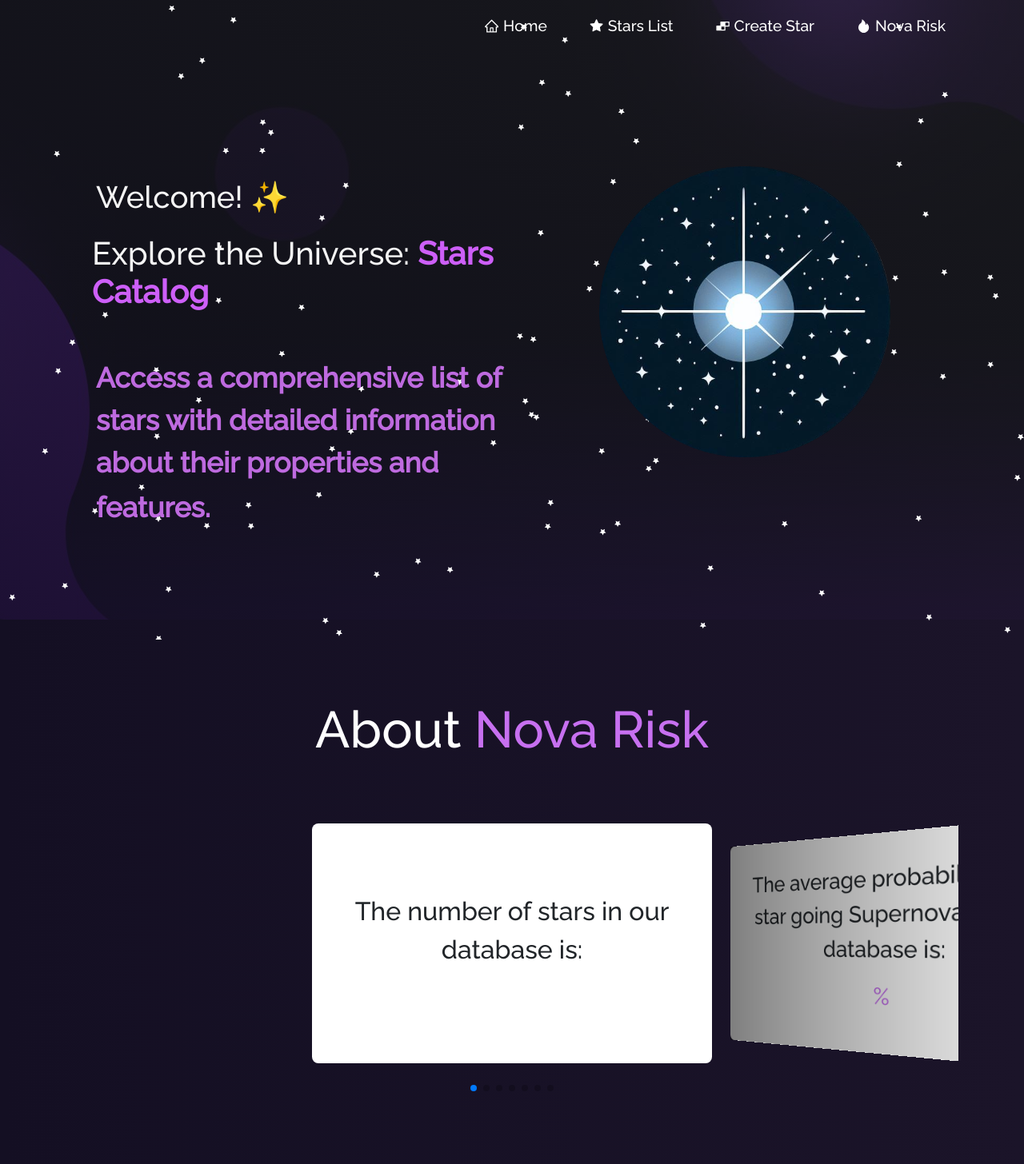
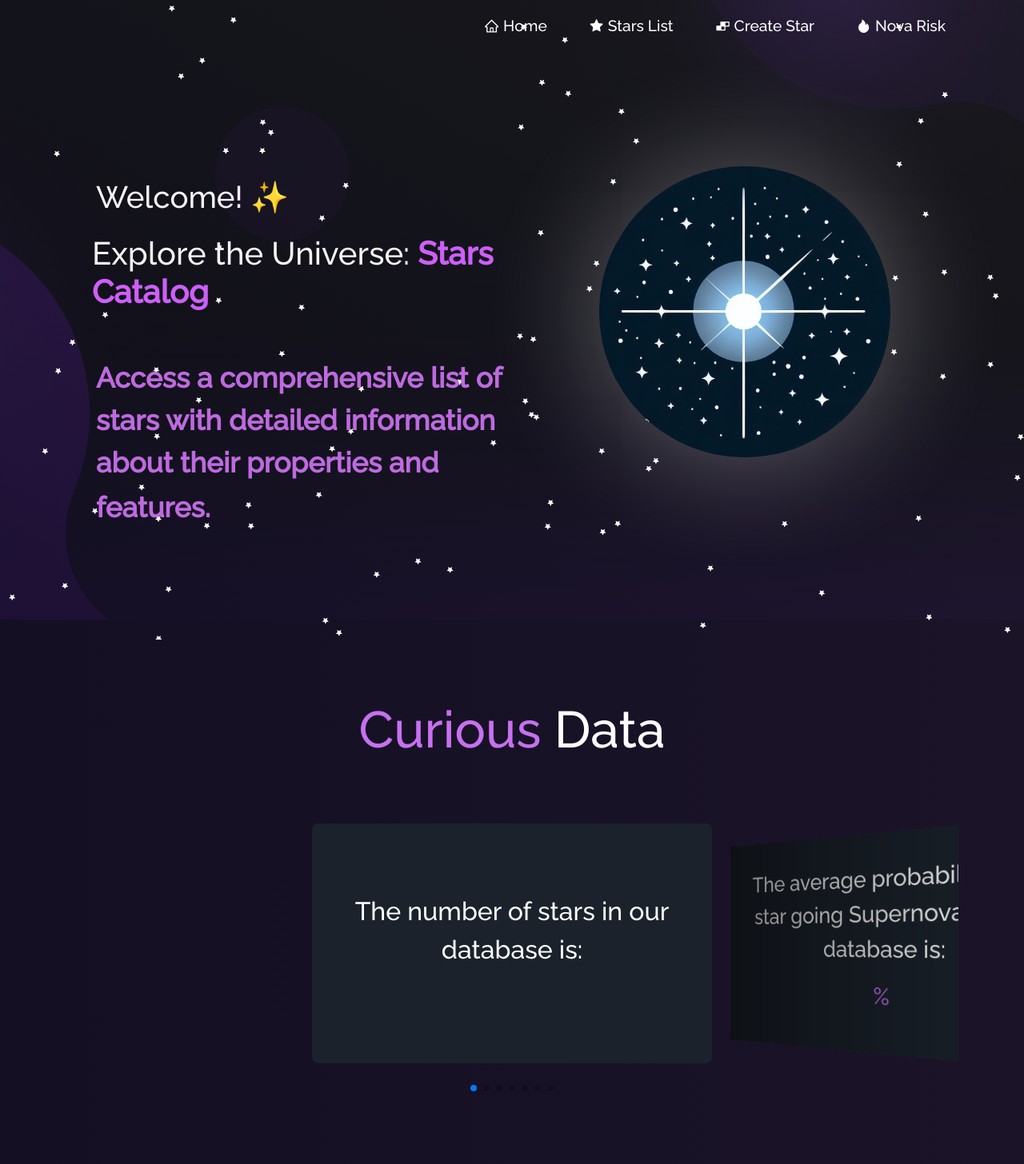
Before and after one commit to EndymionK/Nova-risk, a React (Create React App) app in the folder Nova-risk-front-V2/: page / in a window 1280 px wide. Shown: the top 1456 px of the page at 80% size. Built offline with nearby package versions, Linux system fonts and the light colour scheme; no server answers; what react-three-fiber would draw is missing.

Commit message:
Mejorando detalles

```diff
--- a/Nova-risk-front-V2/src/components/Home/Home2.js
+++ b/Nova-risk-front-V2/src/components/Home/Home2.js
@@ -9,7 +9,7 @@ function Home2() {
       <Container>
         <Row md={8} className="home-about-description">
           <h1 style={{ fontSize: "4em" }}>
-            About <span className="purple"> Nova Risk </span>
+            <span className="purple"> Curious </span> Data
           </h1>
         </Row>
         <SwiperText />
--- a/Nova-risk-front-V2/src/components/Home/SwiperText.js
+++ b/Nova-risk-front-V2/src/components/Home/SwiperText.js
@@ -1,5 +1,5 @@
 import { Swiper, SwiperSlide } from 'swiper/react';
-import { EffectCoverflow, Pagination } from 'swiper/modules';
+import { EffectCoverflow, Pagination, Keyboard } from 'swiper/modules';
 import { curiousData } from '../../Services/Services';
 import 'swiper/css';
 import 'swiper/css/effect-coverflow';
@@ -28,6 +28,7 @@ export default function SwiperText() {
         grabCursor={true}
         centeredSlides={true}
         slidesPerView={'auto'}
+        keyboard={{enabled:true,}}
         coverflowEffect={{
           rotate: 50,
           stretch: 0,
@@ -35,8 +36,8 @@ export default function SwiperText() {
           modifier: 1,
           slideShadows: true,
         }}
-        pagination={true}
-        modules={[EffectCoverflow, Pagination]}
+        pagination={{clickable: true,}}
+        modules={[EffectCoverflow, Pagination, Keyboard]}
         className="mySwiper"
       >
         <SwiperSlide>
--- a/Nova-risk-front-V2/src/components/StarsList/StarsList.js
+++ b/Nova-risk-front-V2/src/components/StarsList/StarsList.js
@@ -29,10 +29,10 @@ function StarsList() {
       <Container>
         <Row style={{ justifyContent: "center", padding: "10px" }}>
           <Col
-            md={7}
+            md={10}
             style={{
               justifyContent: "center",
-              paddingTop: "50px",
+              paddingTop: "70px",
               paddingBottom: "50px",
             }}
           >
--- a/Nova-risk-front-V2/src/components/StarsList/StarsListCard.js
+++ b/Nova-risk-front-V2/src/components/StarsList/StarsListCard.js
@@ -1,5 +1,5 @@
 import React, { useState, useEffect } from "react";
-import { Card, Container, Modal, Button } from "react-bootstrap";
+import { Card, Container, Modal, Button, Row, Col } from "react-bootstrap";
 import { FontAwesomeIcon } from "@fortawesome/react-fontawesome";
 import { faEdit, faTrash } from "@fortawesome/free-solid-svg-icons";
 import { loadStars, deleteStar } from "../../Services/Services";
@@ -10,7 +10,7 @@ import LoadingPopup from "../LoadingPopup";
 const StarsListCard = ({ onEdit }) => {
   const [starsPage, setStarsPage] = useState({ content: [], totalElements: 0 });
   const [currentPage, setCurrentPage] = useState(1);
-  const [starsPerPage] = useState(15);
+  const [starsPerPage] = useState(33);
   const [loading, setLoading] = useState(true);
   const [showDeleteConfirmation, setShowDeleteConfirmation] = useState(false);
   const [starToDelete, setStarToDelete] = useState(null);
@@ -82,8 +82,10 @@ const StarsListCard = ({ onEdit }) => {
   return (
     <Container fluid className="StarListCard-section">
       <LoadingPopup message="Loading stars list..." loading={loading} />
+      <Row>
         {starsPage.content.map((star) => (
-        <Card key={star._id} className="mb-3">
+          <Col key={star._id} md={4}>
+            <Card className="mb-3" >
               <Card.Body>
                 <div className="d-flex justify-content-between mb-1">
                   <StarName star={star} />
@@ -110,7 +112,9 @@ const StarsListCard = ({ onEdit }) => {
                 </div>
               </Card.Body>
             </Card>
+          </Col>
         ))}
+      </Row>
 
       <Modal show={showDeleteConfirmation} onHide={cancelDelete} className="modal-header">
         <Modal.Header closeButton className="modal-popup">
--- a/Nova-risk-front-V2/src/style.css
+++ b/Nova-risk-front-V2/src/style.css
@@ -307,10 +307,18 @@ button:focus {
   padding-top: 4em !important;
 }
 
+.aboutimage img {
+  border-radius: 50%;
+  box-shadow: -1px 3px 150px 0px rgb(255, 255, 255, 0.33);
+  -webkit-box-shadow: -1px 3px 150px 0px rgb(255, 255, 255, 0.33);
+  -moz-box-shadow: -1px 3px 150px 0px rgb(255, 255, 255, 0.33);
+}
+
 @media (max-width: 767px) {
   .aboutimage {
     padding-top: 2em !important;
     padding-bottom: 2em !important;
+
   }
 }
 
@@ -662,7 +670,7 @@ button:focus {
   background-size: cover;
   width: 500px;
   height: 300px;
-  background-color: white;
+  background-color: #1b222c;
   display: flex;
   flex-direction: column;
   justify-content: center;
@@ -670,6 +678,8 @@ button:focus {
   font-size: xx-large;
   border-radius: 8px;
   padding: 10px;
+  color: white;
+
 }
 
 .swiper-slide img {
```
Lines whose indentation alone changed are shown as unchanged.
